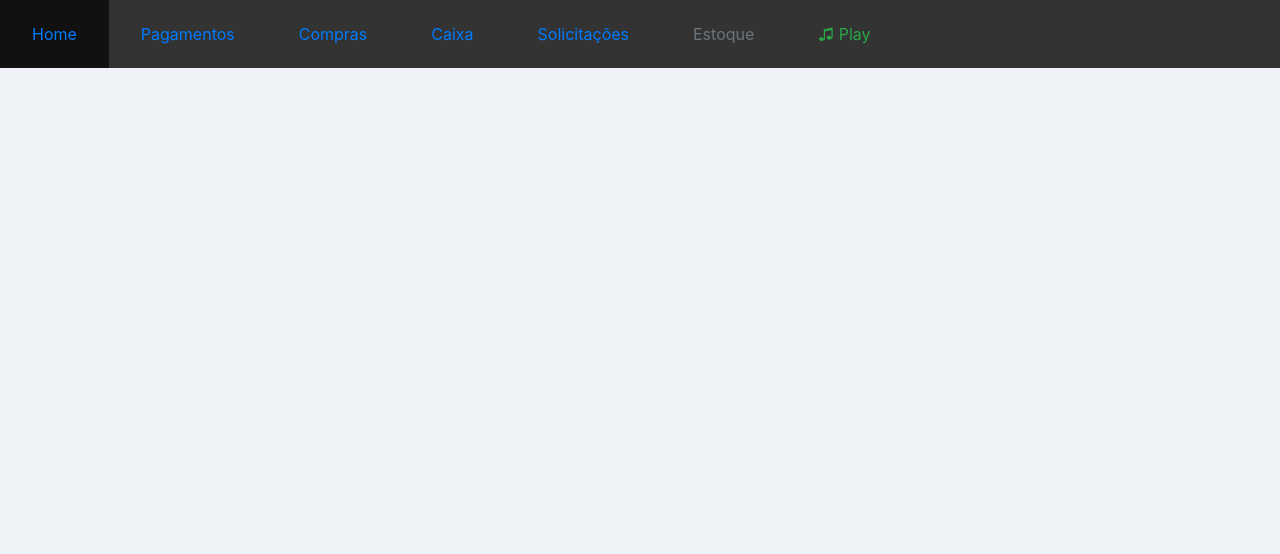
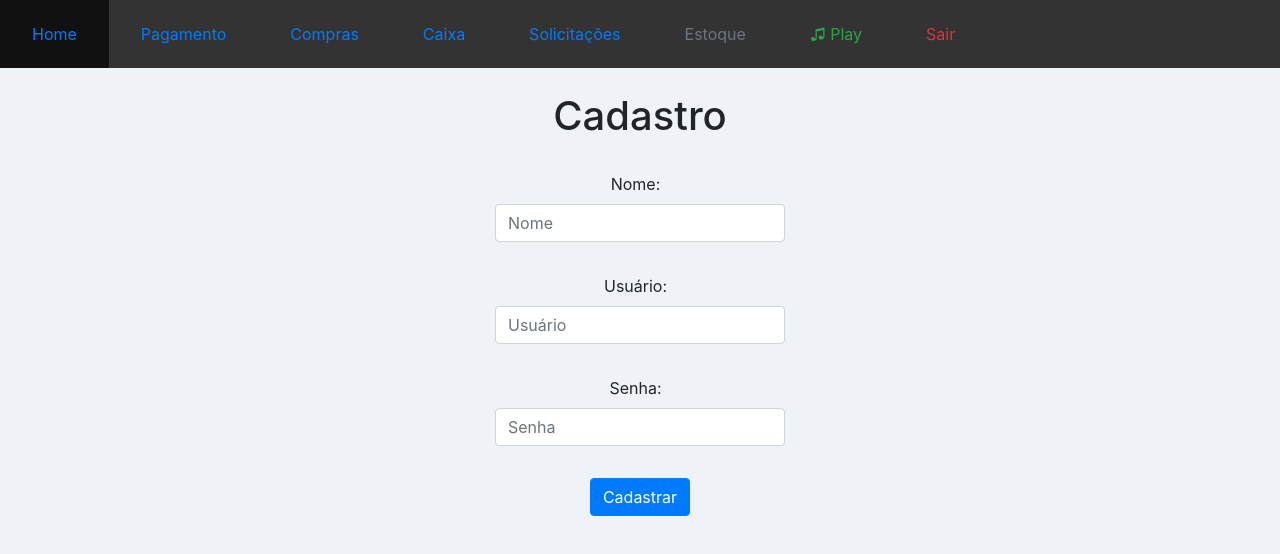
Before and after one commit to ricardobah/Caloteiro, a React (Create React App) app in the folder client/: page /cadastro in a window 1280 px wide. Shown: the top 554 px of the page. Built offline with nearby package versions, Linux system fonts and the light colour scheme.

Commit message:
login and register page

```diff
--- a/client/src/App.js
+++ b/client/src/App.js
@@ -7,8 +7,8 @@ import {Pagamento} from './pagamentos.jsx'
 import {Compras} from './CadastroCompras.jsx'
 import {Caixa} from './caixa.jsx'
 import {Solicitacoes} from './solicitacoes.jsx'
-
-
+import {loginPage} from './loginPage.jsx'
+import {Cadastro} from './cadastro.jsx'
 
 
 class App extends Component {
@@ -16,7 +16,8 @@ class App extends Component {
     super(props)
 
     this.state = {
-      Play:false
+      Play:false,
+      logado:null
 
     }
 }
@@ -35,20 +36,54 @@ class App extends Component {
       }
     }
   }
+
+/*
+usuario
+senha
+mes de cadastro
+nome
+saldo
+ativo
+*/
+
+  componentManager(name){
+      switch(name){
+        case "home":
+          return Home
+        case "loginPage":
+          return loginPage
+        case "pagou":
+          return pagou
+        case "Pagamento":
+          return Pagamento
+        case "Compras":
+          return Compras
+        case "Caixa":
+          return Caixa
+        case "Solicitacoes":
+          return Solicitacoes
+        case "Cadastro":
+          return Cadastro
+
+      }
+  }
+
+
   render() {
     return (
       <Router>
         <div className="App">
           <audio id="audio" src="/TiroPart.mp3" ></audio>
           <MainHeader/>
-          <Route exact path ='/' component={Home}/>
-          <Route path ='/home/' component={Home}/>
-          <Route exact path ='/home/play' component={  pagou}  render={ this.play()}/>
-          <Route exact path ='/pagamentos' component={Pagamento}/>
-          <Route exact path ='/compras' component={Compras}/>
-          <Route exact path ='/caixa' component={Caixa}/>
-          <Route exact path ='/solicitacoes' component={Solicitacoes}/>
+          <Route exact path ='/' component={this.componentManager("loginPage")}/>
 
+          <Route path ='/home/' component={this.componentManager("home")}/>
+          <Route exact path ='/home/play' component={this.componentManager("pagou")}  render={ this.play()}/>
+          <Route exact path ='/pagamentos' component={this.componentManager("Pagamento")}/>
+          <Route exact path ='/compras' component={this.componentManager("Compras")}/>
+          <Route exact path ='/caixa' component={this.componentManager("Caixa")}/>
+          <Route exact path ='/solicitacoes' component={this.componentManager("Solicitacoes")}/>
+          <Route exact path ='/cadastro' component={this.componentManager("Cadastro")}/>
         </div>
       </Router>
     );
@@ -57,10 +92,10 @@ class App extends Component {
 
 class pagou extends Component{
 
-render(){
-return(  <audio id="audio" src="/TiroPart.mp3" ></audio>);
+  render(){
+  return(  <audio id="audio" src="/TiroPart.mp3" ></audio>);
 
-}
+  }
 
 }
 
@@ -97,7 +132,7 @@ class MainHeader extends Component{
           <Nav.Link href="/home">Home</Nav.Link>
       </Nav.Item>
       <Nav.Item style={li}>
-        <Nav.Link href="/pagamentos">Pagamentos</Nav.Link>
+        <Nav.Link href="/pagamentos">Pagamento</Nav.Link>
       </Nav.Item>
       <Nav.Item style={li}>
         <Nav.Link href="/compras">Compras</Nav.Link>
@@ -121,6 +156,13 @@ class MainHeader extends Component{
       <Nav.Item style={li}>
         <Nav.Link onClick={() => this.play()} className="text-success" >
         ♫ Play
+        </Nav.Link>
+
+
+      </Nav.Item>
+      <Nav.Item style={li}>
+        <Nav.Link onClick={() => this.play()} className="text-danger" >
+          Sair
         </Nav.Link>
 
 
--- a/client/src/CadastroCompras.jsx
+++ b/client/src/CadastroCompras.jsx
@@ -2,7 +2,7 @@ import React,{Component} from 'react'
 import {Dropdown,InputGroup,DropdownButton,FormControl,Button} from 'react-bootstrap'
 import './switch.css'
 import {DatePickerCompras} from './DatePicker.jsx'
-import {ImageUpload} from './ImageUploader.js'
+import {ImageUpload} from './ImageUploader.jsx'
 class Compras extends Component{
     constructor(props){
         super(props)
@@ -22,14 +22,7 @@ class Compras extends Component{
                 <br/>
             <form action="/home">
             {/* lembrar do post e name dos inputs */}
-            <div className="divisao_input">
-                <label>Responsável: &nbsp;</label>
-                <div className="form-group forf">
-                    <InputGroup className="mb-3 col-md-3 ">
-                        <FormControl aria-describedby="basic-addon1"  placeholder="Nome"/>
-                    </InputGroup>
-                </div>
-            </div>
+
             <div className="divisao_input">
             <label>Valor: &nbsp;</label>
                 <div className="form-group forf">
--- a/client/src/DatePicker.jsx
+++ b/client/src/DatePicker.jsx
@@ -26,6 +26,7 @@ class DatePickerCompras extends React.Component {
       <DatePicker
         selected={this.state.startDate}
         onChange={this.handleChange}
+        dateFormat="dd/MM/yyyy"
       />
     );
   }
--- /dev/null
+++ b/client/src/cadastro.jsx
@@ -0,0 +1,53 @@
+import React, {Component} from 'react'
+import {Dropdown,InputGroup,DropdownButton,FormControl,Button} from 'react-bootstrap'
+
+class Cadastro extends Component{
+
+
+    render(){
+
+            return(
+
+                <div>
+                    <br/>
+                    <h1>
+                        Cadastro
+                    </h1><br/>
+                    <div className="divisao_input">
+                        <label>Nome: &nbsp;</label>
+                        <div className="form-group forf">
+                            <InputGroup className="mb-3 col-md-3 ">
+                                <FormControl aria-describedby="basic-addon1"  placeholder="Nome"/>
+                            </InputGroup>
+                        </div>
+                    </div>
+                    <div className="divisao_input">
+                        <label>Usuário: &nbsp;</label>
+                        <div className="form-group forf">
+                            <InputGroup className="mb-3 col-md-3 ">
+                                <FormControl aria-describedby="basic-addon1"  placeholder="Usuário"/>
+                            </InputGroup>
+                        </div>
+                    </div>
+                    <div className="divisao_input">
+                        <label>Senha: &nbsp;</label>
+                        <div className="form-group forf">
+                            <InputGroup className="mb-3 col-md-3 ">
+                                <FormControl aria-describedby="basic-addon1"  placeholder="Senha"/>
+                            </InputGroup>
+                        </div>
+                    </div>
+                    <Button type="submit" className="btn">Cadastrar</Button>
+
+                </div>
+
+
+            );
+
+
+
+    }
+
+}
+
+export {Cadastro}
--- a/client/src/pagamentos.jsx
+++ b/client/src/pagamentos.jsx
@@ -2,7 +2,7 @@ import React,{Component} from 'react'
 import {Dropdown,InputGroup,DropdownButton,FormControl,Button} from 'react-bootstrap'
 import './switch.css'
 import {DatePickerCompras} from './DatePicker.jsx'
-import { ImageUpload} from './ImageUploader.js'
+import { ImageUpload} from './ImageUploader.jsx'
 import App from './App';
 import {Link} from 'react-router-dom'
 class Pagamento extends Component{
@@ -59,14 +59,7 @@ class Pagamento extends Component{
                 <br/>
 
             {/* lembrar do post e name dos inputs */}
-            <div className="divisao_input">
-                <label>Nome: &nbsp;</label>
-                <div className="form-group forf">
-                    <InputGroup className="mb-3 col-md-3 ">
-                        <FormControl aria-describedby="basic-addon1"  placeholder="Nome"/>
-                    </InputGroup>
-                </div>
-            </div>
+
             <div className="divisao_input">
             <label>Valor: &nbsp;</label>
                 <div className="form-group forf">
--- a/client/src/solicitacoes.jsx
+++ b/client/src/solicitacoes.jsx
@@ -18,9 +18,7 @@ class Solicitacoes extends Component{
                   <h1>Solicitações</h1>
                 <br/>
                 <form action="/home">
-                    <label>Solicitante:</label><br/>
-                    <input type="text"/><br/>
-                    <br/>
+
                     <label>Solicitação:</label><br/>
                     <textarea rows="4" cols="50">
                         Quero tortinha de morango
--- a/client/src/table.jsx
+++ b/client/src/table.jsx
@@ -35,6 +35,7 @@ render(){
     <th  style = {thd}>Nome</th>
 
     <th style = {thd}>Pagamento</th>
+    <th style = {thd}>Saldo</th>
     <th style = {thd}>Serasa</th>
   </tr>
 </thead>
@@ -44,16 +45,19 @@ render(){
 
     <td>  <font size="3" color="green">Cabeça</font></td>
 
-    <td>  <font size="3" color="green">-100</font></td>
+    <td>  <font size="3" color="black">0</font></td>
+    <td>  <font size="3" color="green">100</font></td>
     <td>  <span className="glyphicon glyphicon-play text-success">Pago</span></td>
   </tr>
   <tr>
   <td>  <font size="3" color="red">Anderson</font></td>
-  <td>  <font size="3" color="red">15</font></td>
+  <td>  <font size="3" color="black">0</font></td>
+  <td>  <font size="3" color="red">-15</font></td>
   <td>  <span className="glyphicon glyphicon-play text-danger">Caloteiro!</span></td>
   </tr>
   <tr>
   <td>  <font size="3" color="green">Ricardo</font></td>
+  <td>  <font size="3" color="black">0</font></td>
   <td>  <font size="3" color="green">0</font></td>
   <td>  <span className="glyphicon glyphicon-play text-success">Pago</span></td>
   </tr>
```
Also changed, not shown: client/src/Animation.js (deleted, +0 -26 lines), client/src/ImageUploader.jsx (renamed from client/src/ImageUploader.js).
